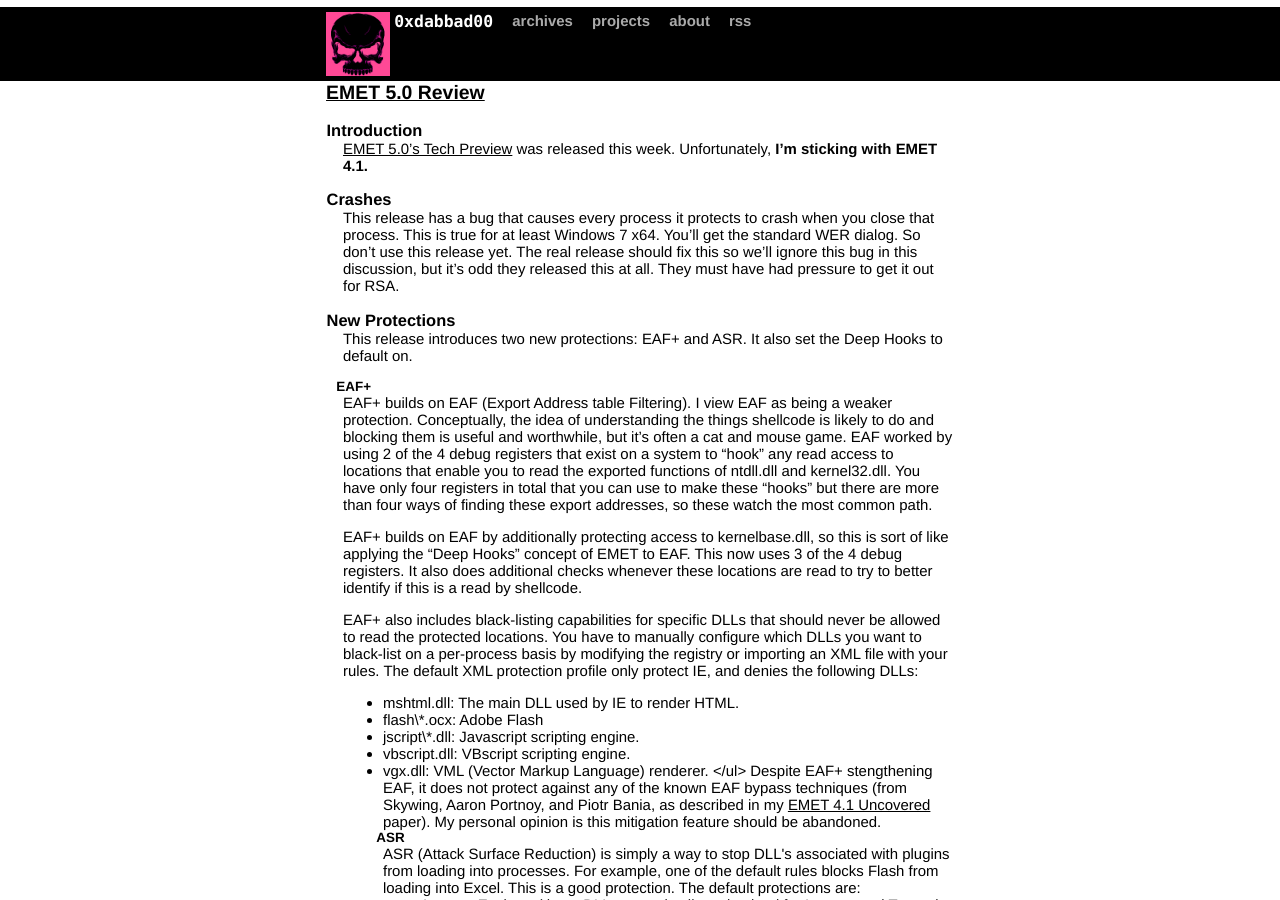
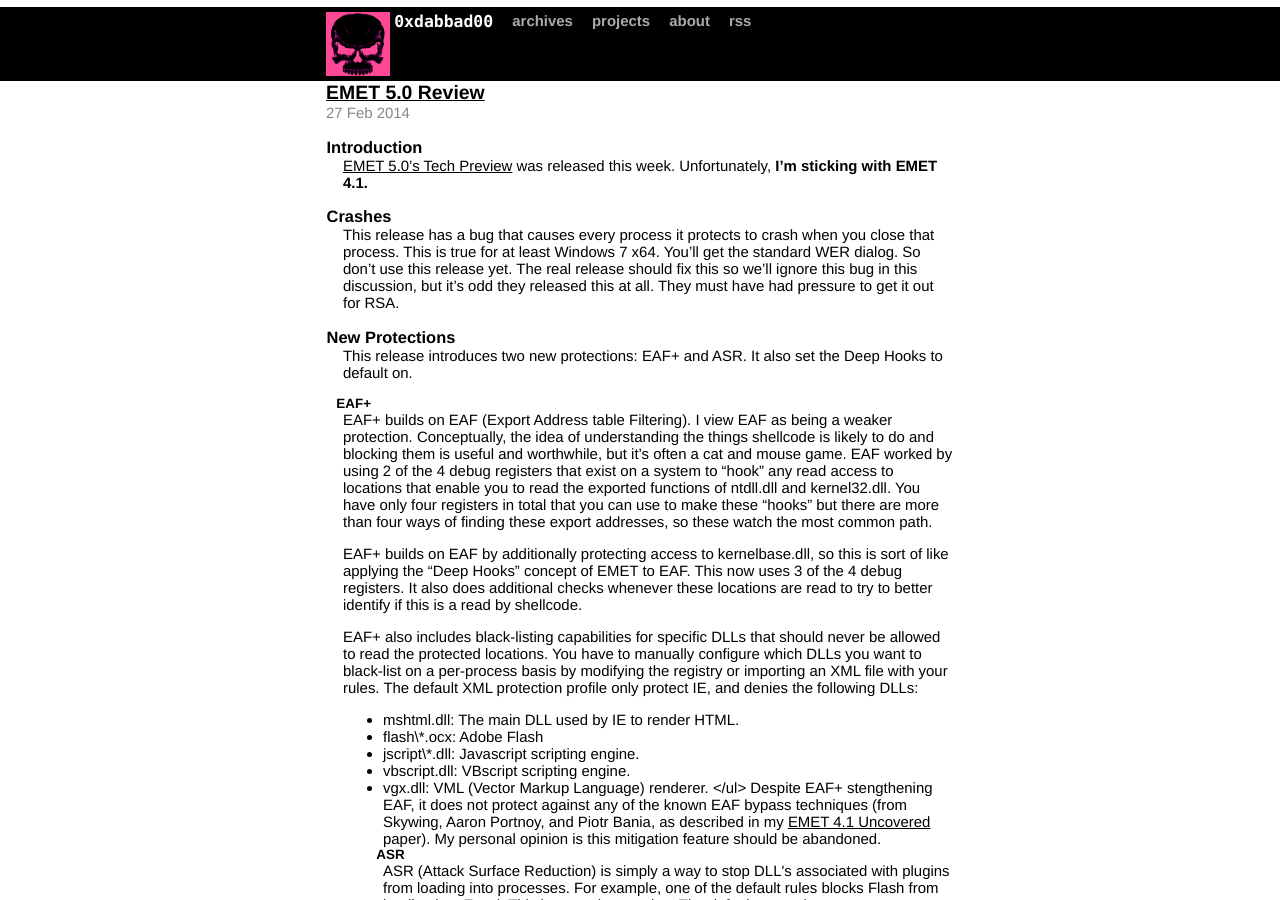
Before and after one commit to 0xdabbad00/blog, a Jekyll site: the page built from index.html, in a window 1280 px wide and 900 px high. Built offline with Jekyll 4.4.1, drawn with Linux system fonts in a browser that asks for light colours; Markdown is read by kramdown in place of the engine named in the settings; the list of posts is cut into pages by our own code.

Commit message:
Added date

```diff
--- a/_includes/post_detail.html
+++ b/_includes/post_detail.html
@@ -1,9 +1,17 @@
+
+{% if page.title %}
 <h1 class="entry-title">
-{% if page.title %}
 <a href="{{ root_url }}{{ page.url }}">{{ page.title }}</a>
+</h1>
+<p class="meta">{{ page.date | date_to_string }}</p>
 {% endif %}
+
 {% if post.title %}
+<h1 class="entry-title">
 <a href="{{ root_url }}{{ post.url }}">{{ post.title }}</a>
+</h1>
+<p class="meta">{{ post.date | date_to_string }}</p>
 {% endif %}
-</h1>
+
+
 <div class="entry-content">{{ content }}</div>
```
